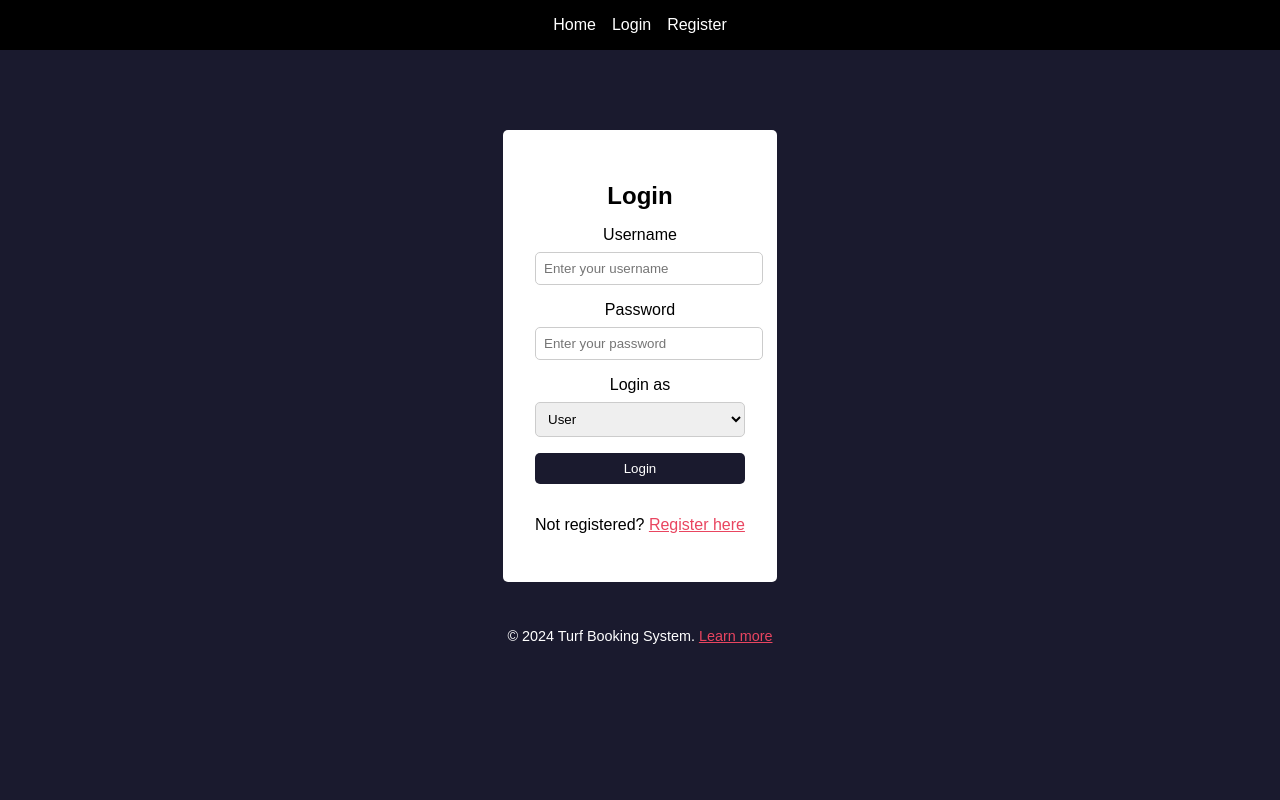
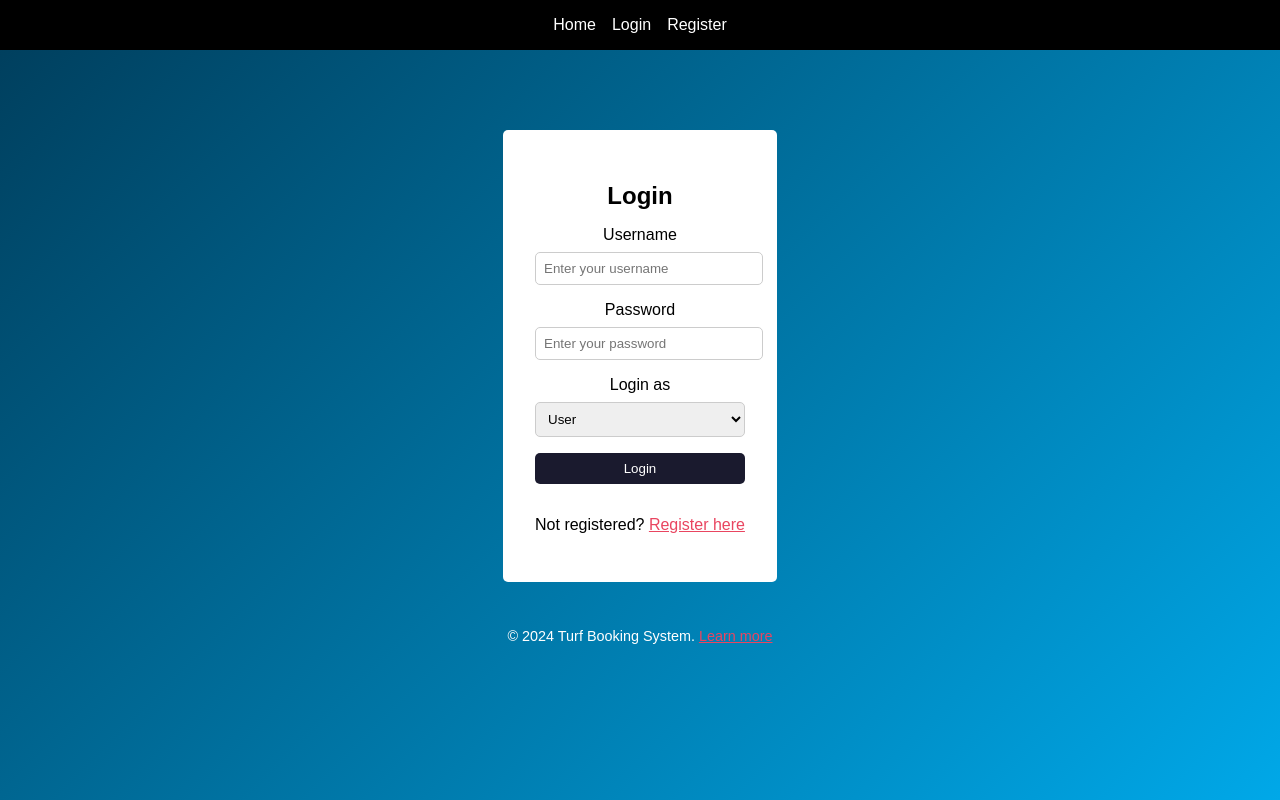
Before and after one commit to RahulShirsat003/Turf_Booking_Sysyem, a Flask app: template templates/login.html in a window 1280 px wide. Run offline with Flask 3, Linux system fonts and the light colour scheme; the template is opened without the code that fills it, so the values that code supplies are empty.

Commit message:
final 01

```diff
--- a/templates/login.html
+++ b/templates/login.html
@@ -8,7 +8,7 @@
         body {
             font-family: Arial, sans-serif;
             margin: 0;
-            background: #1a1a2e;
+            background: linear-gradient(135deg, #003d5b, #00a8e8);
             color: #fff;
             display: flex;
             flex-direction: column;
```
